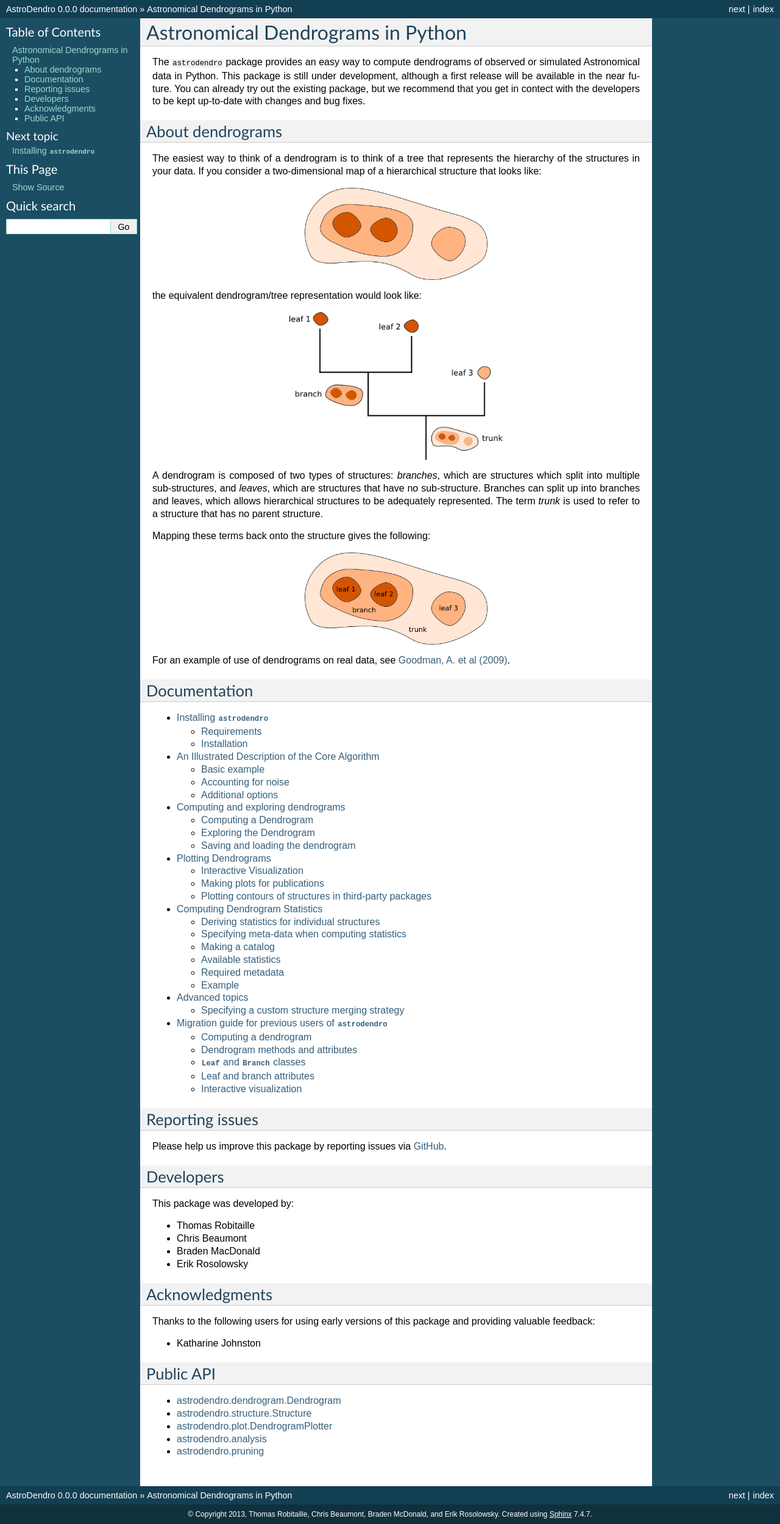
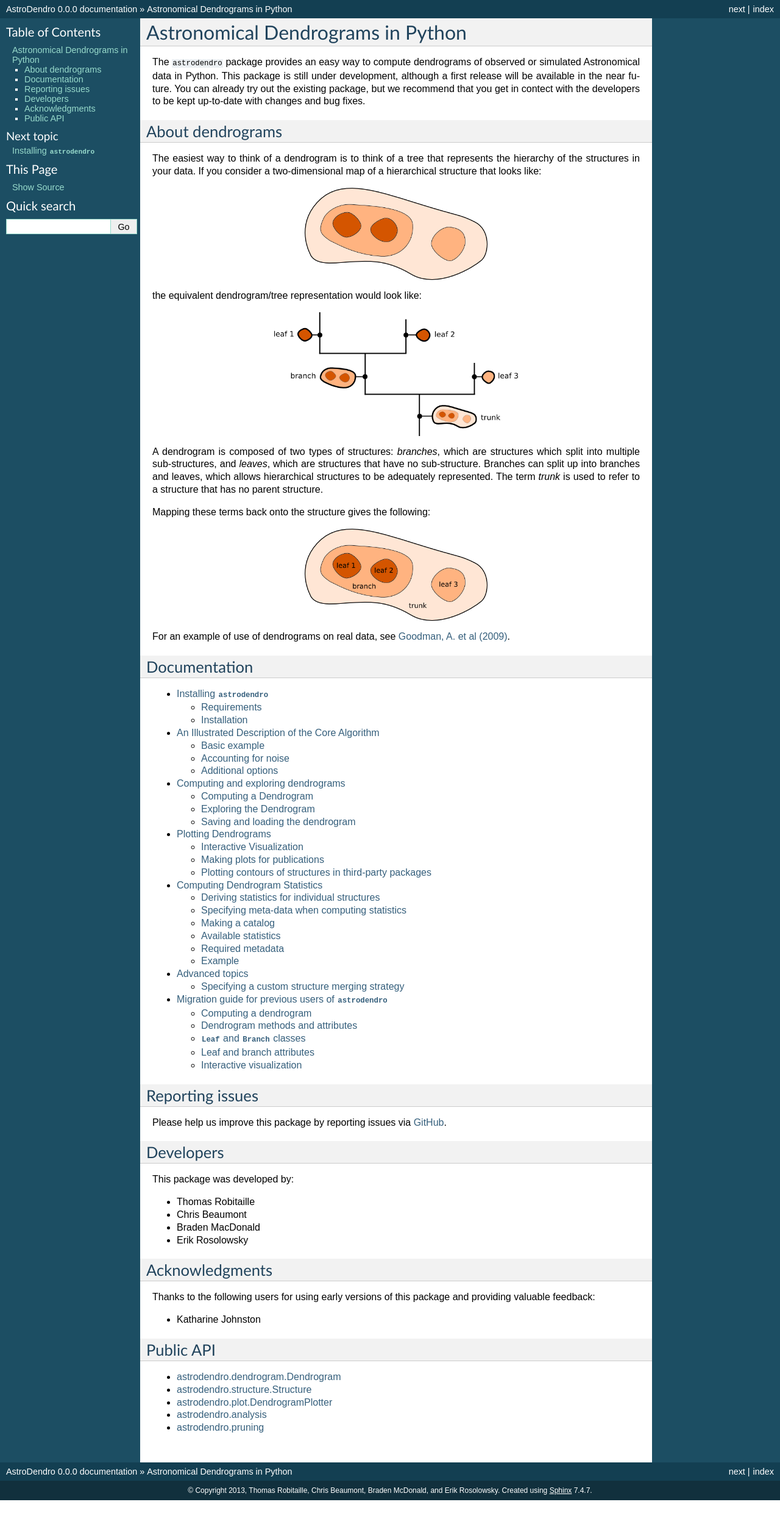
Before and after one commit to dendrograms/astrodendro, a Sphinx documentation site: the page built from docs/index.rst, in a window 1280 px wide. Shown: the whole page at 61% size. Built offline with Sphinx 7.4.7, drawn with Linux system fonts in a browser that asks for light colours; after the commit the page ends 2460 px from its top, so only the background shows below that.

Commit message:
Try and make it clearer (visually) that representation on front page uses isocontours

```diff
--- a/docs/index.rst
+++ b/docs/index.rst
@@ -21,7 +21,7 @@ two-dimensional map of a hierarchical structure that looks like:
 the equivalent dendrogram/tree representation would look like:
 
 .. image:: schematic_tree.png
-   :width: 350px
+   :width: 400px
    :align: center
 
 A dendrogram is composed of two types of structures: *branches*, which are
```
Also changed, not shown: docs/diagrams/dendrograms.svg, docs/schematic_structure_1.png, docs/schematic_structure_2.png, docs/schematic_tree.png.
